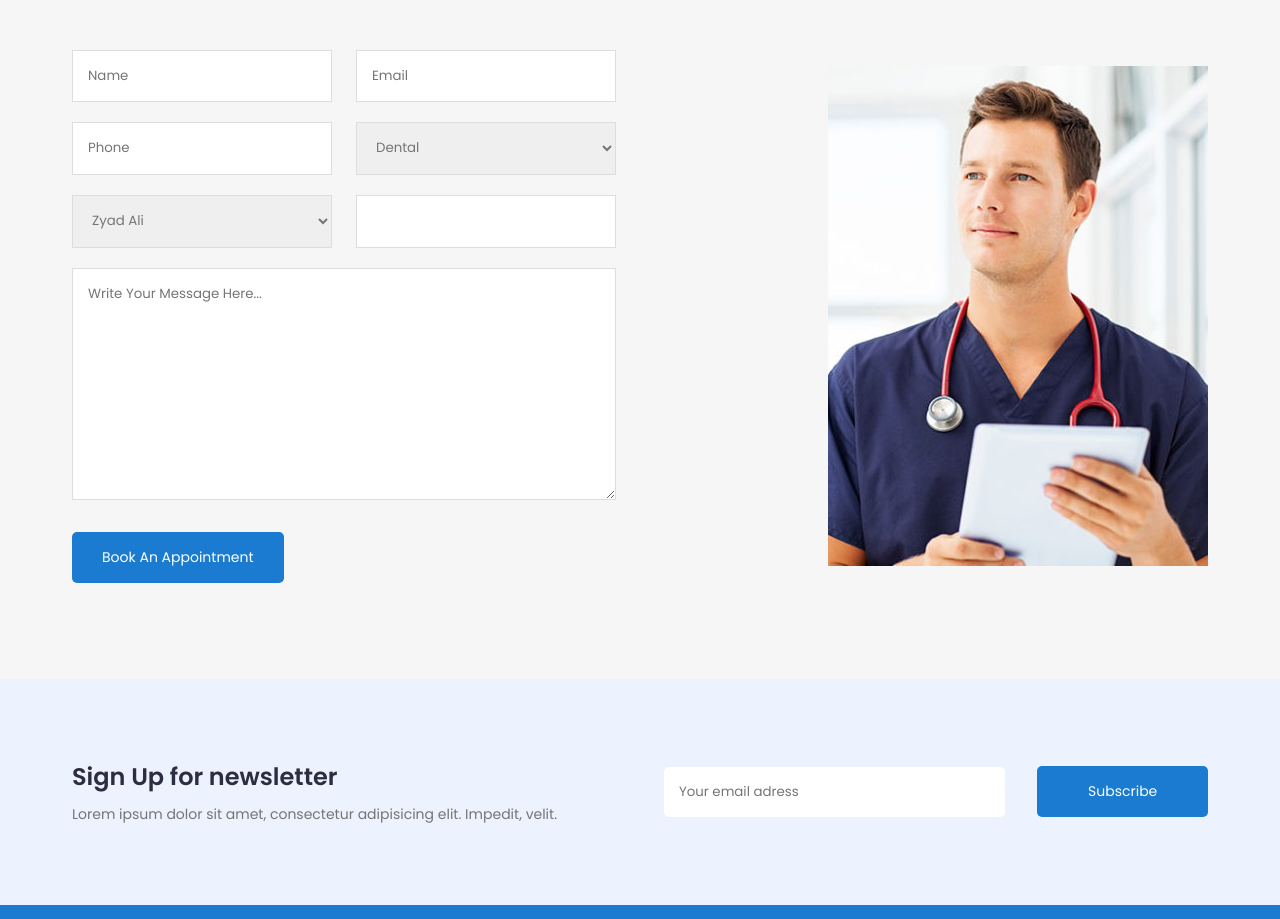
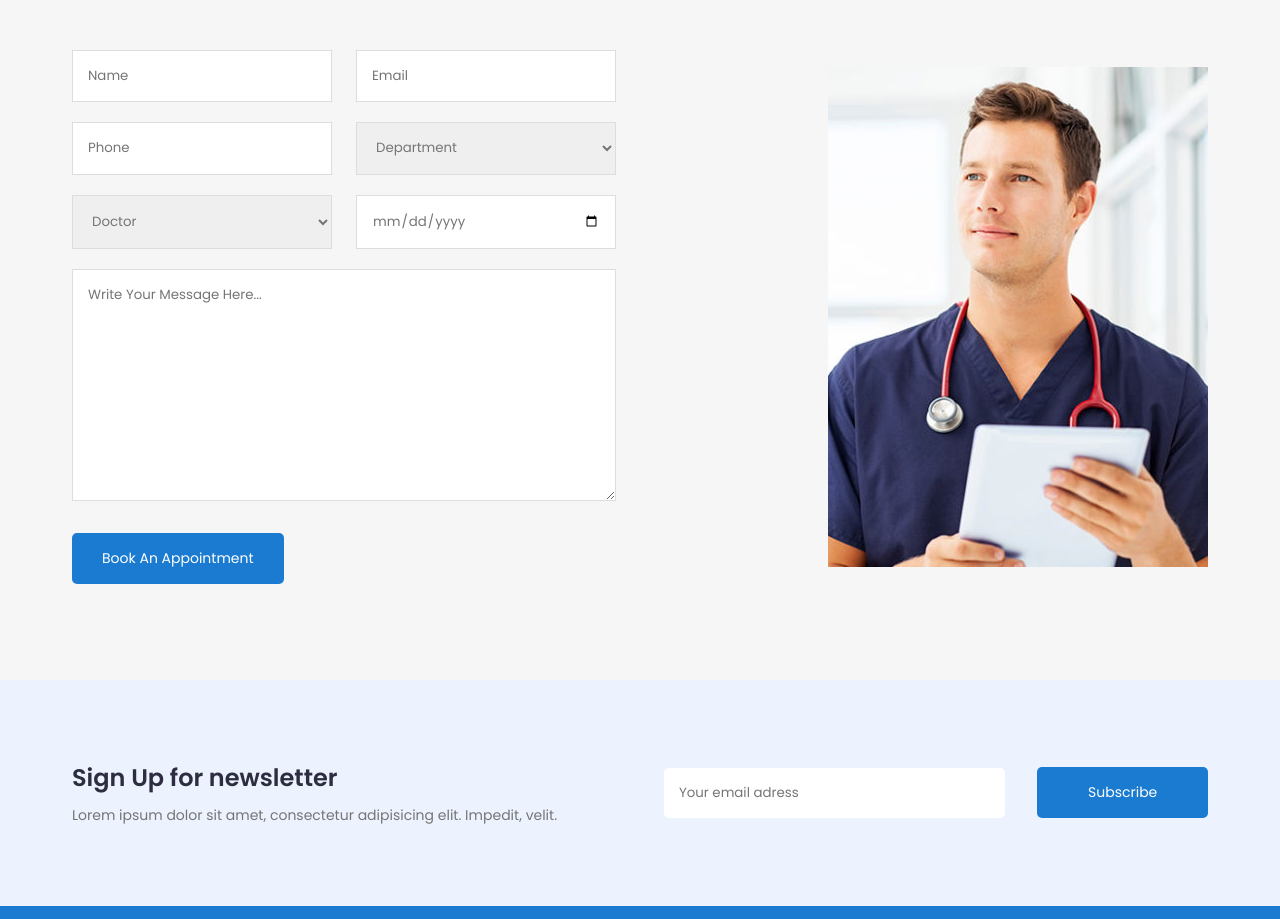
Before and after one commit to maroSherif/Hospital, a plain HTML site: page index.html in a window 1280 px wide. Shown: the part 7280-8199 px from the top of the page. Drawn offline with Linux system fonts and the light colour scheme; files whose address does not match are found by name.

Commit message:
Update index.html

```diff
--- a/index.html
+++ b/index.html
@@ -420,7 +420,7 @@
                     <div class="form-control">
                         <input type="number" name="Phone" id="phone" placeholder="Phone" required>
                         <select name="department" id="department" required>
-                            <option value="" disabled>Department</option>
+                            <option value="">Department</option>
                             <option value="Dental">Dental</option>
                             <option value="Ophthalomology">Ophthalomology</option>
                             <option value="Surgery">Surgery</option>
@@ -431,12 +431,12 @@
                     </div>
                     <div class="form-control">
                         <select name="doctor" id="doctor" required>
-                            <option value="" disabled>Doctor</option>
+                            <option value="">Doctor</option>
                             <option value="Zyad Ali">Zyad Ali</option>
                             <option value="Mazen Osama">Mazen Osama</option>
                             <option value="Aisha Mostafa">Aisha Mostafa</option>
                         </select>
-                        <input type="datetime" name="Date" id="date" required>
+                        <input type="date" name="Date" id="date" required>
                     </div>
                     <textarea name="Message" id="message" cols="30" rows="10" placeholder="Write Your Message Here..." required></textarea>
                     <button type="submit" class="btn btn-primary">Book An Appointment</button>
```
